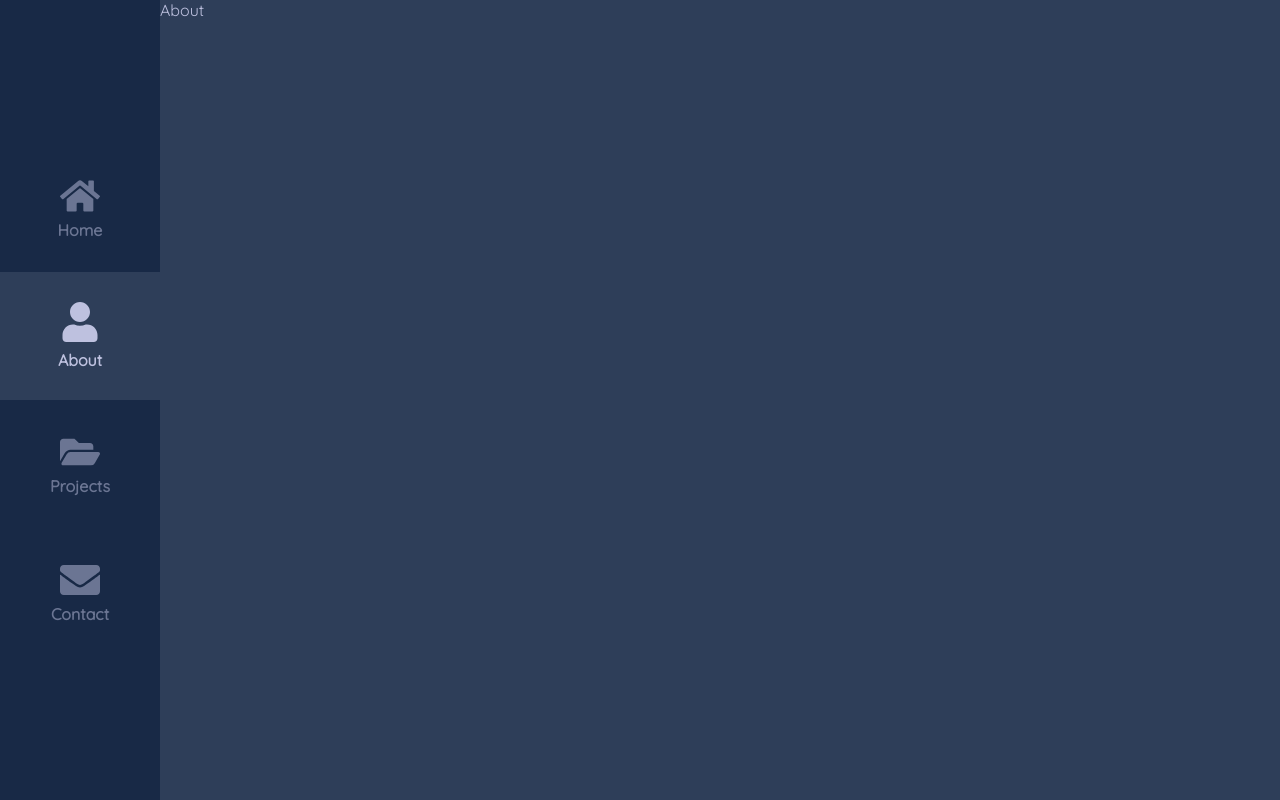
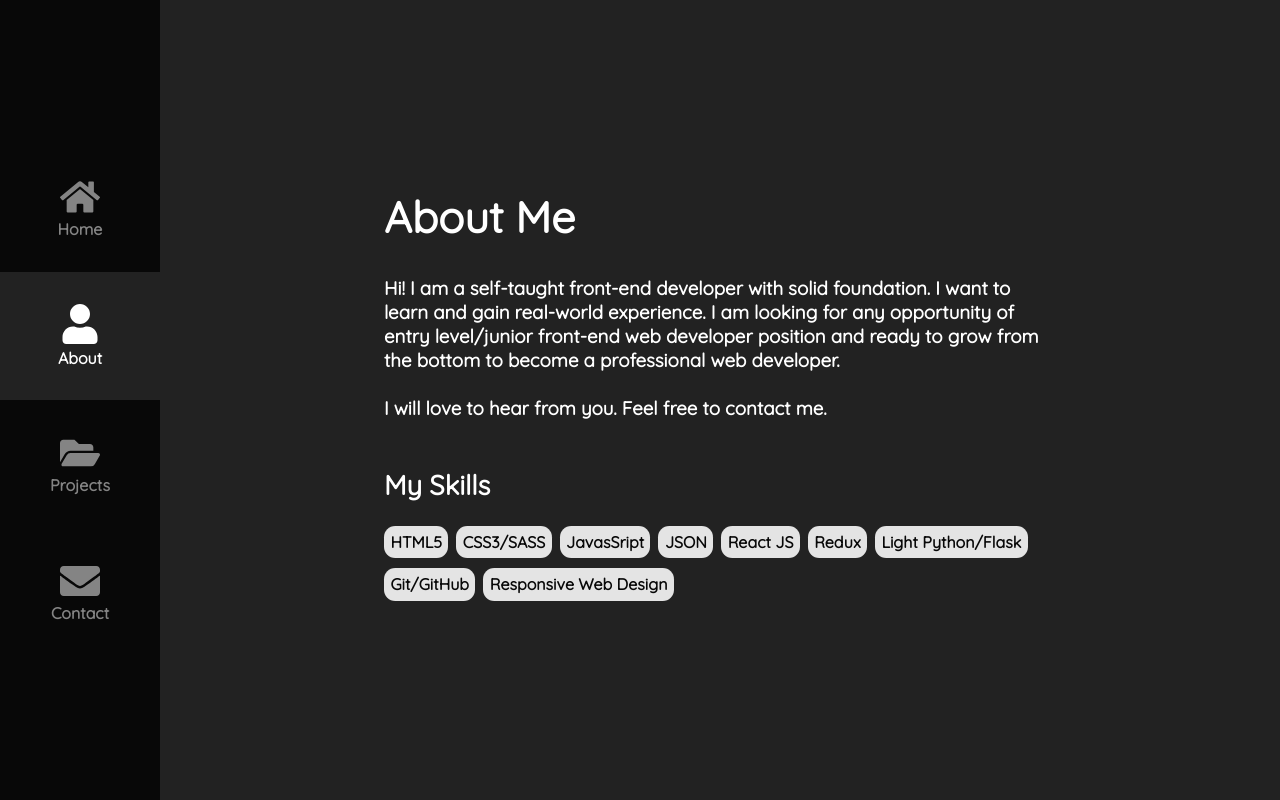
Before and after one commit to uhsandrea/my-portfolio, a React (Create React App) app: page /#/about in a window 1280 px wide. Built offline with nearby package versions, Linux system fonts and the light colour scheme.

Commit message:
Update About

```diff
--- a/src/App.css
+++ b/src/App.css
@@ -9,14 +9,14 @@
 
 .App {
   width: 100vw;
-  background-color: #2e3e59;
-  color: #bec1df;
+  background-color: #222222;
+  color: #ffffff;
 }
 
 .nav-bar {
-  width: 10em;
+  width: 10rem;
   height: 100vh;
-  background-color: #182946;
+  background-color: #080808;
   display: -webkit-box;
   display: -ms-flexbox;
   display: flex;
@@ -36,13 +36,13 @@
 }
 
 .nav-bar li {
-  height: 8em;
+  height: 8rem;
   width: 100%;
 }
 
 .nav-bar li .nav-link {
   text-decoration: none;
-  color: rgba(190, 193, 223, 0.5);
+  color: rgba(255, 255, 255, 0.5);
   height: 100%;
   display: -webkit-box;
   display: -ms-flexbox;
@@ -64,12 +64,12 @@
 }
 
 .nav-bar li .nav-link .icon {
-  font-size: 2.5em;
-  margin-bottom: 0.1em;
+  font-size: 2.5rem;
+  margin-bottom: 0.1rem;
 }
 
 .nav-bar li .nav-link .icon.about {
-  margin-bottom: 0.2em;
+  margin-bottom: 0.2rem;
 }
 
 .nav-bar li .nav-link span {
@@ -77,12 +77,12 @@
 }
 
 .nav-bar li .active {
-  background-color: #2e3e59;
-  color: #bec1df;
+  background-color: #222222;
+  color: #ffffff;
 }
 
 section {
-  padding-left: 10em;
+  padding-left: 10rem;
   height: 100vh;
 }
 
@@ -107,24 +107,24 @@ section {
 }
 
 .home-container .home-msg h1 {
-  font-size: 3.3em;
+  font-size: 3.3rem;
 }
 
 .home-container .home-msg h2 {
-  font-size: 2.2em;
+  font-size: 2.2rem;
 }
 
 .home-container .home-msg div {
-  margin-top: 1.9em;
+  margin-top: 1.9rem;
 }
 
 .home-container .home-msg div .button {
-  padding: 0.5em 0.8em;
-  margin-left: 1.5em;
+  padding: 0.5rem 0.8rem;
+  margin-left: 1.5rem;
   font-weight: 800;
   color: inherit;
-  border-radius: 1.5em;
-  border: solid 2px #bec1df;
+  border-radius: 1.5rem;
+  border: solid 2px #ffffff;
   text-decoration: none;
   -webkit-transition: background-color 0.5s, color 0.5s;
   transition: background-color 0.5s, color 0.5s;
@@ -135,13 +135,59 @@ section {
 }
 
 .home-container .home-msg div .button:hover {
-  background-color: #bec1df;
-  color: #182946;
+  background-color: #ffffff;
+  color: #080808;
 }
 
 .home-container img {
-  width: 25em;
+  width: 25rem;
   border-radius: 50%;
-  margin-left: 5em;
+  margin-left: 5rem;
+}
+
+.about-container {
+  display: -webkit-box;
+  display: -ms-flexbox;
+  display: flex;
+  -webkit-box-orient: vertical;
+  -webkit-box-direction: normal;
+      -ms-flex-direction: column;
+          flex-direction: column;
+  -webkit-box-pack: center;
+      -ms-flex-pack: center;
+          justify-content: center;
+  -webkit-box-align: center;
+      -ms-flex-align: center;
+          align-items: center;
+}
+
+.about-container .aboutme {
+  width: 60%;
+  margin-bottom: 3rem;
+}
+
+.about-container .aboutme h1 {
+  font-size: 2.7rem;
+  margin-bottom: 2rem;
+}
+
+.about-container .skills {
+  width: 60%;
+}
+
+.about-container .skills h2 {
+  font-size: 1.7rem;
+  margin-bottom: 1.5rem;
+}
+
+.about-container .skills div span {
+  display: inline-block;
+  background-color: #e4e4e4;
+  color: #080808;
+  font-weight: 800;
+  padding: 0.4rem;
+  border-radius: 0.7rem;
+  margin-right: 0.5rem;
+  margin-bottom: 0.6rem;
 }
 /*# sourceMappingURL=App.css.map */
--- a/src/App.scss
+++ b/src/App.scss
@@ -1,8 +1,8 @@
 @import url("https://fonts.googleapis.com/css2?family=Quicksand&display=swap");
 
-$light-blue: #2e3e59;
-$dark-blue: #182946;
-$white-purple: #bec1df;
+$light-dark: #222222;
+$dark: #080808;
+$white: #ffffff;
 
 @mixin flex-box($dir: row, $jc: center, $ai: center) {
   display: flex;
@@ -20,26 +20,26 @@ $white-purple: #bec1df;
 
 .App {
   width: 100vw;
-  background-color: $light-blue;
-  color: $white-purple;
+  background-color: $light-dark;
+  color: $white;
 }
 
 .nav-bar {
-  width: 10em;
+  width: 10rem;
   height: 100vh;
-  background-color: $dark-blue;
+  background-color: $dark;
   @include flex-box(column);
   list-style: none;
   position: fixed;
   top: 0px;
 
   li {
-    height: 8em;
+    height: 8rem;
     width: 100%;
 
     .nav-link {
       text-decoration: none;
-      color: rgba($white-purple, 0.5);
+      color: rgba($white, 0.5);
       height: 100%;
       @include flex-box(column);
 
@@ -48,12 +48,12 @@ $white-purple: #bec1df;
       }
 
       .icon {
-        font-size: 2.5em;
-        margin-bottom: 0.1em;
+        font-size: 2.5rem;
+        margin-bottom: 0.1rem;
       }
 
       .icon.about {
-        margin-bottom: 0.2em;
+        margin-bottom: 0.2rem;
       }
 
       span {
@@ -62,14 +62,14 @@ $white-purple: #bec1df;
     }
 
     .active {
-      background-color: $light-blue;
-      color: $white-purple;
+      background-color: $light-dark;
+      color: $white;
     }
   }
 }
 
 section {
-  padding-left: 10em;
+  padding-left: 10rem;
   height: 100vh;
 }
 
@@ -80,23 +80,23 @@ section {
     text-align: right;
 
     h1 {
-      font-size: 3.3em;
+      font-size: 3.3rem;
     }
 
     h2 {
-      font-size: 2.2em;
+      font-size: 2.2rem;
     }
 
     div {
-      margin-top: 1.9em;
+      margin-top: 1.9rem;
 
       .button {
-        padding: 0.5em 0.8em;
-        margin-left: 1.5em;
+        padding: 0.5rem 0.8rem;
+        margin-left: 1.5rem;
         font-weight: 800;
         color: inherit;
-        border-radius: 1.5em;
-        border: solid 2px $white-purple;
+        border-radius: 1.5rem;
+        border: solid 2px $white;
         text-decoration: none;
         transition: background-color 0.5s, color 0.5s;
 
@@ -105,16 +105,50 @@ section {
         }
 
         &:hover {
-          background-color: $white-purple;
-          color: $dark-blue;
+          background-color: $white;
+          color: $dark;
         }
       }
     }
   }
 
   img {
-    width: 25em;
+    width: 25rem;
     border-radius: 50%;
-    margin-left: 5em;
+    margin-left: 5rem;
   }
 }
+
+.about-container {
+  @include flex-box(column);
+
+  .aboutme {
+    width: 60%;
+    margin-bottom: 3rem;
+
+    h1 {
+      font-size: 2.7rem;
+      margin-bottom: 2rem;
+    }
+  }
+
+  .skills {
+    width: 60%;
+
+    h2 {
+      font-size: 1.7rem;
+      margin-bottom: 1.5rem;
+    }
+
+    div span {
+      display: inline-block;
+      background-color: rgb(228, 228, 228);
+      color: $dark;
+      font-weight: 800;
+      padding: 0.4rem;
+      border-radius: 0.7rem;
+      margin-right: 0.5rem;
+      margin-bottom: 0.6rem;
+    }
+  }
+}
--- a/src/components/About.js
+++ b/src/components/About.js
@@ -1,9 +1,32 @@
-import React from 'react';
+import React, { useState } from 'react';
 
 const About = () => {
+  const [skills, setSkills] = useState(
+    ["HTML5", "CSS3/SASS", "JavasSript", "JSON", "React JS", "Redux", "Light Python/Flask", "Git/GitHub", "Responsive Web Design"]
+  );
+
   return (
     <section className="about-container">
-      About
+      <div className="aboutme">
+        <h1>About Me</h1>
+        <h3>
+          Hi! I am a self-taught front-end developer with solid foundation.
+          I want to learn and gain real-world experience.
+          I am looking for any opportunity of entry level/junior front-end web developer position and
+          ready to grow from the bottom to become a professional web developer.
+          <br /><br />
+          I will love to hear from you. Feel free to contact me.
+        </h3>
+      </div>
+      <div className="skills">
+        <h2>My Skills</h2>
+        <div>
+          {skills.map(skill => {
+            return <span>{skill}</span>
+          })}
+        </div>
+      </div>
+
     </section>
   );
 }
```
Also changed, not shown: 1 other file (tests, documents, lock files or other folders).
